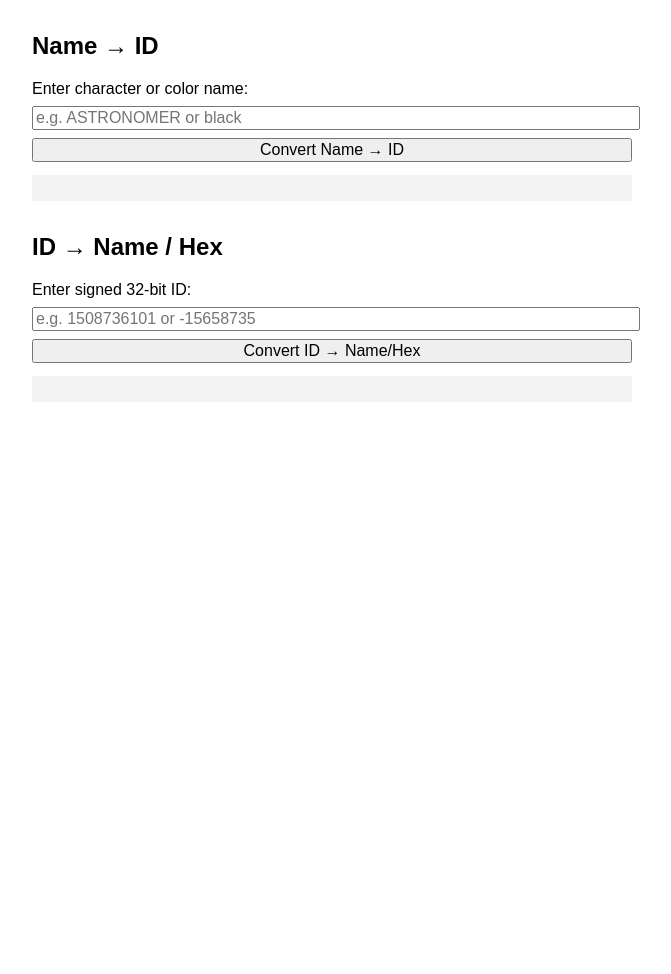
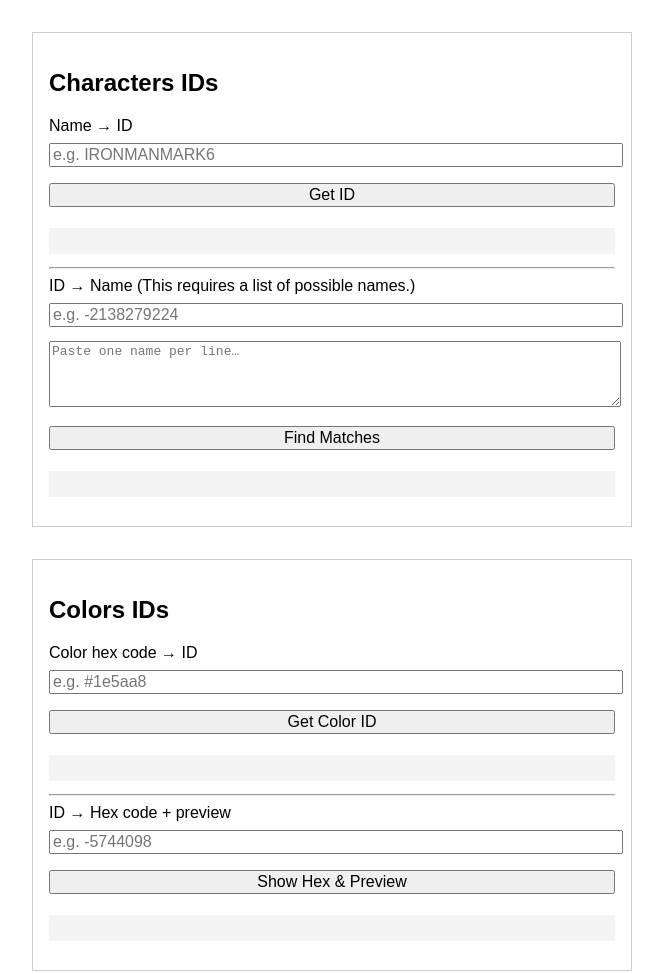
Before and after one commit to TheOneQGuy/Lego-Char-ID-finder, a plain HTML site: page index.html in a window 1280 px wide. Shown: the whole page, without its empty margins (308-979 px from the left). Before the commit the page ends 800 px from the top, so only its background shows below. Drawn offline with Linux system fonts and the light colour scheme.

Commit message:
Fix Name to id and colors

```diff
--- a/index.html
+++ b/index.html
@@ -2,119 +2,138 @@
 <html lang="en">
 <head>
   <meta charset="utf-8">
-  <title>Name ↔ ID & Color Hex Converter</title>
+  <title>Name ↔ ID & Color Converter</title>
   <style>
-    body { font-family: sans-serif; max-width: 600px; margin: 2em auto; }
-    section { margin-bottom: 2em; }
-    label, input, button { display: block; width: 100%; margin: .5em 0; font-size: 1em; }
-    pre { background: #f4f4f4; padding: 1em; white-space: pre-wrap; }
+    body { font-family: sans-serif; max-width:600px; margin:2em auto; }
+    section { border:1px solid #ccc; padding:1em; margin-bottom:2em; }
+    input, textarea, button { width:100%; margin:0.5em 0; font-size:1em; }
+    pre { background:#f4f4f4; padding:1em; white-space:pre-wrap; }
+    #swatch { width:2em; height:2em; display:inline-block; margin-left:0.5em; border:1px solid #000; }
   </style>
 </head>
 <body>
 
+  <!-- CHARACTER TOOL -->
   <section>
-    <h2>Name → ID</h2>
-    <label for="nameInput">Enter character or color name:</label>
-    <input id="nameInput" placeholder="e.g. ASTRONOMER or black" />
-    <button onclick="convertName()">Convert Name → ID</button>
-    <pre id="nameOutput"></pre>
+    <h2>Characters IDs</h2>
+
+    <label>Name → ID</label>
+    <input id="charName" placeholder="e.g. IRONMANMARK6" />
+    <button onclick="charNameToID()">Get ID</button>
+    <pre id="charNameOut"></pre>
+
+    <hr/>
+
+    <label>ID → Name (This requires a list of possible names.)</label>
+    <input id="charID" placeholder="e.g. -2138279224" />
+    <textarea id="charList" rows="4"
+      placeholder="Paste one name per line…"></textarea>
+    <button onclick="charIDToName()">Find Matches</button>
+    <pre id="charIDOut"></pre>
   </section>
 
+  <!-- COLOR TOOL -->
   <section>
-    <h2>ID → Name / Hex</h2>
-    <label for="idInput">Enter signed 32-bit ID:</label>
-    <input id="idInput" placeholder="e.g. 1508736101 or -15658735" />
-    <button onclick="convertID()">Convert ID → Name/Hex</button>
-    <pre id="idOutput"></pre>
+    <h2>Colors IDs</h2>
+
+    <label>Color hex code → ID</label>
+    <input id="colName" placeholder="e.g. #1e5aa8" />
+    <button onclick="colNameToID()">Get Color ID</button>
+    <pre id="colNameOut"></pre>
+
+    <hr/>
+
+    <label>ID → Hex code + preview</label>
+    <input id="colID" placeholder="e.g. -5744098" />
+    <button onclick="colIDToHex()">Show Hex & Preview</button>
+    <pre id="colIDOut"></pre>
   </section>
 
+  <canvas id="cc" width="1" height="1" style="display:none"></canvas>
+
   <script>
-    // FNV-1 32-bit hash (offset basis 0x811C9DC5, prime 0x01000193)
+    // ——— 1) FNV-1 32-bit hash for character names ———
     function fnv1(name) {
-      let h = 0x811c9dc5;
-      name = name.trim().toUpperCase();
-      for (let i = 0; i < name.length; i++) {
-        h = Math.imul(h, 0x01000193) >>> 0;
-        h ^= name.charCodeAt(i);
+      let h = 0x811c9dc5 >>> 0;
+      const s = name.trim().toUpperCase();
+      for (let i = 0; i < s.length; i++) {
+        // multiply & mask to 32 bits
+        h = (Math.imul(h, 0x01000193) >>> 0);
+        // xor & mask
+        h = ((h ^ s.charCodeAt(i)) >>> 0);
       }
-      return (h & 0x80000000) ? h - 0x100000000 : h;
+      // convert to signed 32-bit
+      return (h & 0x80000000) ? (h - 0x100000000) : h;
     }
 
-    // Known character IDs (from your examples)
-    const charMap = {
-      "ABELINCOLN": -800284058,
-      "ALFREDNEOBRICKSBURG": 1226434199,
-      "CHEF2": -1162071635,
-      "BADCOP_CLASSIC": -1207371187,
-      "BANDIT02": 515879237,
-      "ANNLEE": -1673264012,
-      "ANUBISGUARD": -1694101548,
-      "ASTRONOMER": 1508736101
-    };
-    // Reverse lookup for characters
-    const charIDMap = Object.fromEntries(
-      Object.entries(charMap).map(([k,v]) => [String(v), k])
-    );
-
-    // Known colors
-    const colorMap = {
-      "BLACK":  -15658735,
-      "WHITE":    -723724,
-      "BLUE":    -5744098,
-      "RED":    -16777036,
-      "PINK":    -6474536
-    };
-    // Reverse lookup for colors
-    const colorIDMap = Object.fromEntries(
-      Object.entries(colorMap).map(([k,v]) => [String(v), k])
-    );
-
-    // format signed ID → unsigned hex string
-    function idToHex(id) {
-      let u = id >>> 0;
-      let hx = u.toString(16).toUpperCase().padStart(8,'0');
-      return "0x" + hx;
+    function charNameToID() {
+      const n = document.getElementById('charName').value;
+      if (!n) {
+        charNameOut.textContent = 'Enter a name.';
+        return;
+      }
+      const id = fnv1(n);
+      charNameOut.textContent = `${n.trim().toUpperCase()} = ${id}`;
     }
 
-    function convertName() {
-      const name = document.getElementById('nameInput').value.trim().toUpperCase();
-      let out;
-      if (!name) {
-        out = "Please enter a name.";
+    function charIDToName() {
+      const raw = charID.value.trim();
+      if (!/^-?\d+$/.test(raw)) {
+        charIDOut.textContent = 'Enter a valid integer ID.';
+        return;
       }
-      else if (charMap[name] !== undefined) {
-        out = `${name} = ${charMap[name]}`;
-      }
-      else if (colorMap[name] !== undefined) {
-        out = `${name} = ${colorMap[name]}  (ARGB: ${idToHex(colorMap[name])})`;
-      }
-      else {
-        let id = fnv1(name);
-        out = `${name} = ${id}`;
-      }
-      document.getElementById('nameOutput').textContent = out;
+      const target = parseInt(raw, 10);
+      const candidates = charList.value
+        .split('\n').map(x=>x.trim()).filter(Boolean);
+      const hits = candidates.filter(x => fnv1(x) === target);
+      charIDOut.textContent = hits.length
+        ? 'Matches:\n' + hits.join('\n')
+        : 'No matches found.';
     }
 
-    function convertID() {
-      const raw = document.getElementById('idInput').value.trim();
-      if (!raw.match(/^-?\d+$/)) {
-        document.getElementById('idOutput').textContent = "Enter a valid integer ID.";
+    // ——— 2) Color Name → Signed 32-bit ARGB ID ———
+    function colNameToID() {
+      const name = colName.value.trim();
+      if (!name) {
+        colNameOut.textContent = 'Enter a color.';
         return;
       }
-      const id = parseInt(raw, 10);
-      const pieces = [];
-      // Character name?
-      if (charIDMap[raw]) {
-        pieces.push(`Character name: ${charIDMap[raw]}`);
+      const ctx = cc.getContext('2d');
+      ctx.fillStyle = name;
+      ctx.fillRect(0,0,1,1);
+      const [r,g,b,a] = ctx.getImageData(0,0,1,1).data;
+      // pack ABGR: A<<24 | B<<16 | G<<8 | R, mask 32-bit
+      const u = (((a<<24)|(b<<16)|(g<<8)|r) >>> 0);
+      const s = (u & 0x80000000) ? u - 0x100000000 : u;
+      colNameOut.textContent =
+        `${name.toUpperCase()} → ID: ${s}  (hex: 0x${u.toString(16).toUpperCase().padStart(8,'0')})`;
+    }
+
+    // ——— 3) Color ID → Hex + Preview ———
+    function colIDToHex() {
+      const raw = colID.value.trim();
+      if (!/^-?\d+$/.test(raw)) {
+        colIDOut.textContent = 'Enter a valid integer ID.';
+        return;
       }
-      // Color name?
-      if (colorIDMap[raw]) {
-        pieces.push(`Color name: ${colorIDMap[raw]}`);
-      }
-      // Always show hex
-      pieces.push(`Hex (ARGB): ${idToHex(id)}`);
-      document.getElementById('idOutput').textContent = pieces.join("\n");
+      const signed = parseInt(raw,10);
+      const u = signed >>> 0;
+      const hex = u.toString(16).toUpperCase().padStart(8,'0');
+      // unpack ABGR → RGBA
+      const A = u >>> 24,
+            B = (u >>> 16) & 0xFF,
+            G = (u >>> 8) & 0xFF,
+            R = u & 0xFF;
+      colIDOut.innerHTML =
+        `Signed ID: ${signed}\n` +
+        `Hex ABGR: 0x${hex}\n` +
+        `Preview: <span id="swatch"></span>`;
+      document.getElementById('swatch').style.backgroundColor =
+        `rgba(${R},${G},${B},${(A/255).toFixed(3)})`;
     }
+
+    // Quick sanity check in console:
+    // console.log(fnv1("CLASSICSPACE_ALIEN"), "should be", -1425518173);
   </script>
 </body>
 </html>
```
